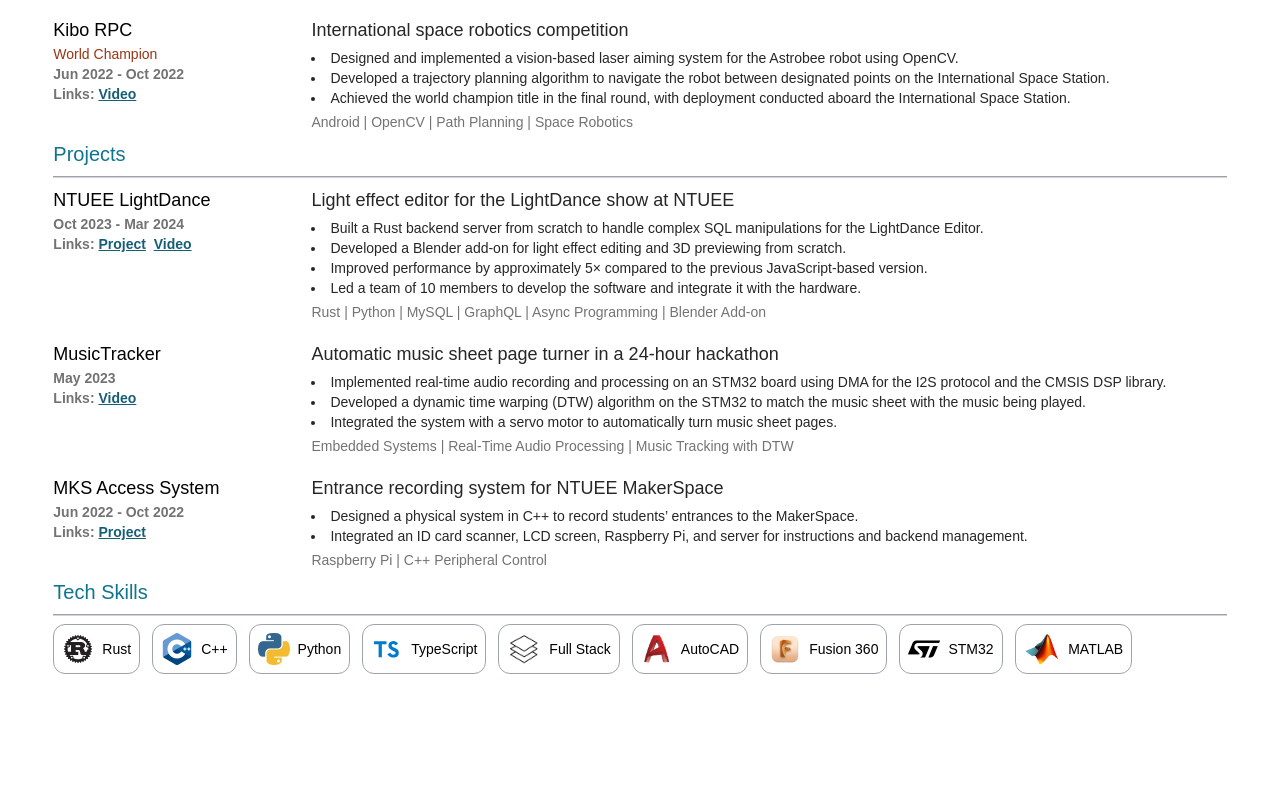
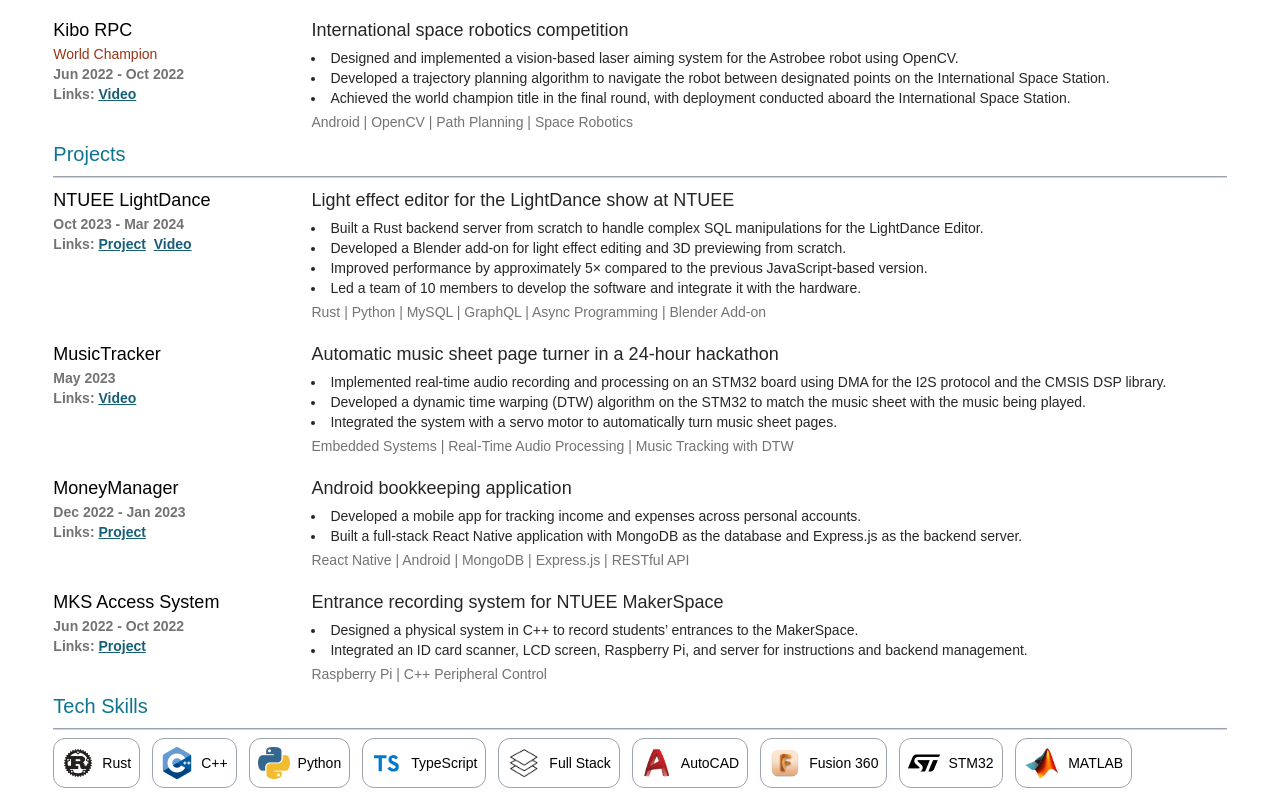
Before and after one commit to tom1484/resume, a React (Create React App) app: page / in a window 1280 px wide. Shown: the part 866-1666 px from the top of the page. Before the commit the page ends 1552 px from the top, so only its background shows below. Built offline with nearby package versions, Linux system fonts and the light colour scheme; the HTML template or start-up script is replaced by a standard one; a web font is replaced by a local one.

Commit message:
add filter

```diff
--- a/src/App.jsx
+++ b/src/App.jsx
@@ -26,15 +26,15 @@ function App() {
 
       {/* Academic Experiences Section - Display research, teaching, or other academic activities */}
       <Title title="Academics" />
-      <Experiences title="Academics" data={academics} />
+      <Experiences title="Academics" data={academics} selectedTitles={[]} />
 
       {/* Competitions Section - Showcase participation and achievements */}
       <Title title="Competitions" />
-      <Experiences title="Competitions" data={competitions} />
+      <Experiences title="Competitions" data={competitions} selectedTitles={[]} />
 
       {/* Projects Section - Highlight personal or professional projects */}
       <Title title="Projects" />
-      <Experiences title="Projects" data={projects} />
+      <Experiences title="Projects" data={projects} selectedTitles={[]} />
 
       {/* Skills Section - List programming languages, tools, and technologies */}
       <Title title="Tech Skills" />
--- a/src/components/experiences.jsx
+++ b/src/components/experiences.jsx
@@ -1,7 +1,12 @@
 import React from 'react';
 import SplitLine from './splitLine';
+import { filterDataByTitles } from '../utils';
 
-export default function Experiences({ title: sectionTitle, data }) {
+export default function Experiences({ title: sectionTitle, data, selectedTitles }) {
+  if (selectedTitles && selectedTitles.length > 0) {
+    data = filterDataByTitles(data, selectedTitles);
+  }
+
   return (
     <div className="flex flex-col items-end justify-center h-fit w-11/12">
 
--- a/src/data/experiences/academics.js
+++ b/src/data/experiences/academics.js
@@ -9,7 +9,6 @@ export const academics = [
     description: 'Reinforcement learning research for robotics',
     content: [
       "Undergraduate research student at Prof. Shao-Hua Sun's Robot Learning Lab, focusing on reinforcement learning for robotic applications.",
-      // "Currently working on sim-to-real transfer for robotic tasks, leveraging differentiable physics engines.",
     ],
     tags: ['Reinforcement Learning', 'Robotics', 'Machine Learning']
   },
@@ -46,7 +45,6 @@ export const academics = [
     highlight: '',
     time: '2023 - 2024',
     link: [],
-    // description: 'Served as a teaching assistant for multiple courses at NTU.',
     content: [
       '2023-2024 Spring - Cornerstone EECS Design and Implementation',
       '2025 Spring - Signals and Systems',
--- a/src/data/experiences/projects.js
+++ b/src/data/experiences/projects.js
@@ -31,20 +31,20 @@ export const projects = [
     ],
     tags: ['Embedded Systems', 'Real-Time Audio Processing', 'Music Tracking with DTW']
   },
-  // {
-  //   title: 'MoneyManager',
-  //   highlight: '',
-  //   time: 'Dec 2022 - Jan 2023',
-  //   link: [
-  //     { text: 'Project', url: 'https://github.com/tom1484/money-manager' },
-  //   ],
-  //   description: 'Android bookkeeping application',
-  //   content: [
-  //     'Developed a mobile app for tracking income and expenses across personal accounts.',
-  //     'Built a full-stack React Native application with MongoDB as the database and Express.js as the backend server.',
-  //   ],
-  //   tags: ['React Native', 'Android', 'MongoDB', 'Express.js', 'RESTful API']
-  // },
+  {
+    title: 'MoneyManager',
+    highlight: '',
+    time: 'Dec 2022 - Jan 2023',
+    link: [
+      { text: 'Project', url: 'https://github.com/tom1484/money-manager' },
+    ],
+    description: 'Android bookkeeping application',
+    content: [
+      'Developed a mobile app for tracking income and expenses across personal accounts.',
+      'Built a full-stack React Native application with MongoDB as the database and Express.js as the backend server.',
+    ],
+    tags: ['React Native', 'Android', 'MongoDB', 'Express.js', 'RESTful API']
+  },
   {
     title: 'MKS Access System',
     highlight: '',
--- /dev/null
+++ b/src/utils.js
@@ -0,0 +1,3 @@
+export function filterDataByTitles(data, titles) {
+  return data.map(entry => [titles.indexOf(entry.title), entry]).filter(item => item[0] !== -1).sort().map(item => item[1]);
+}
```
Also changed, not shown: package.json (+5 -5 lines), 1 other file (tests, documents, lock files or other folders).
